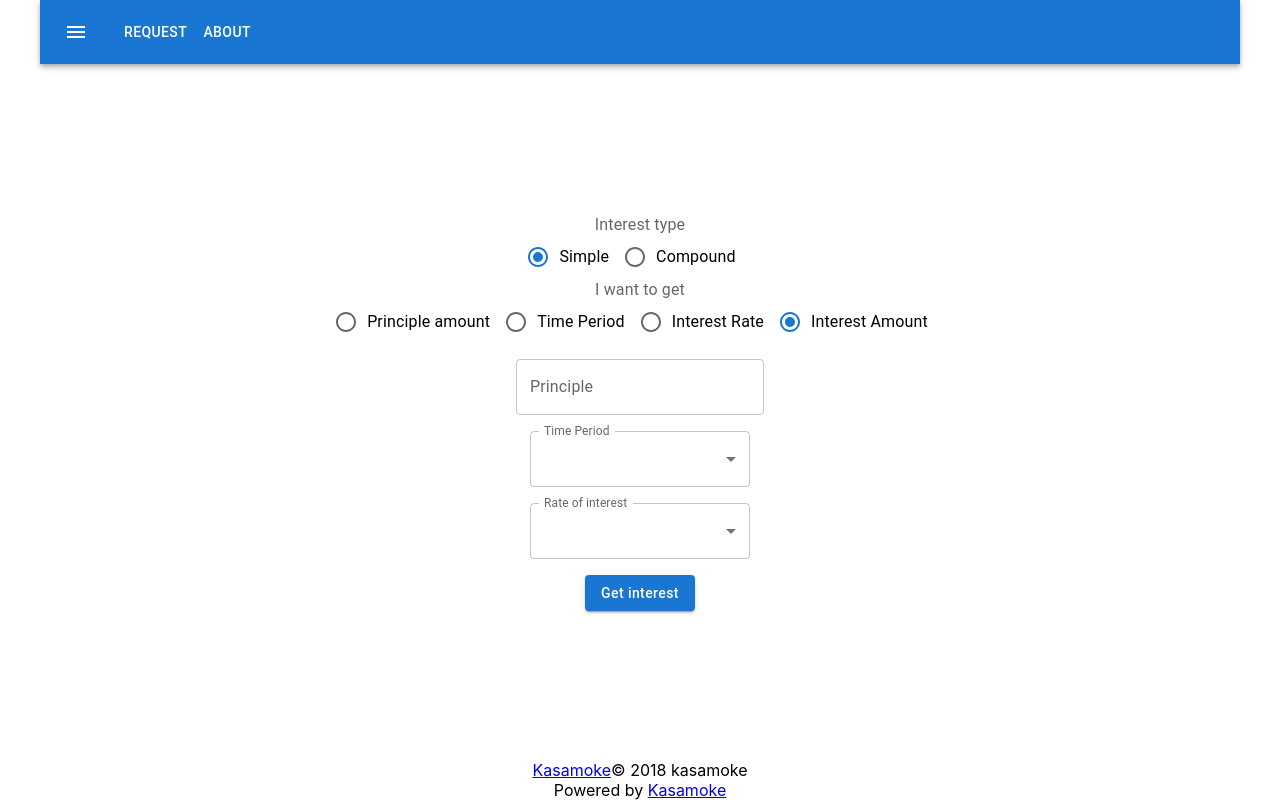
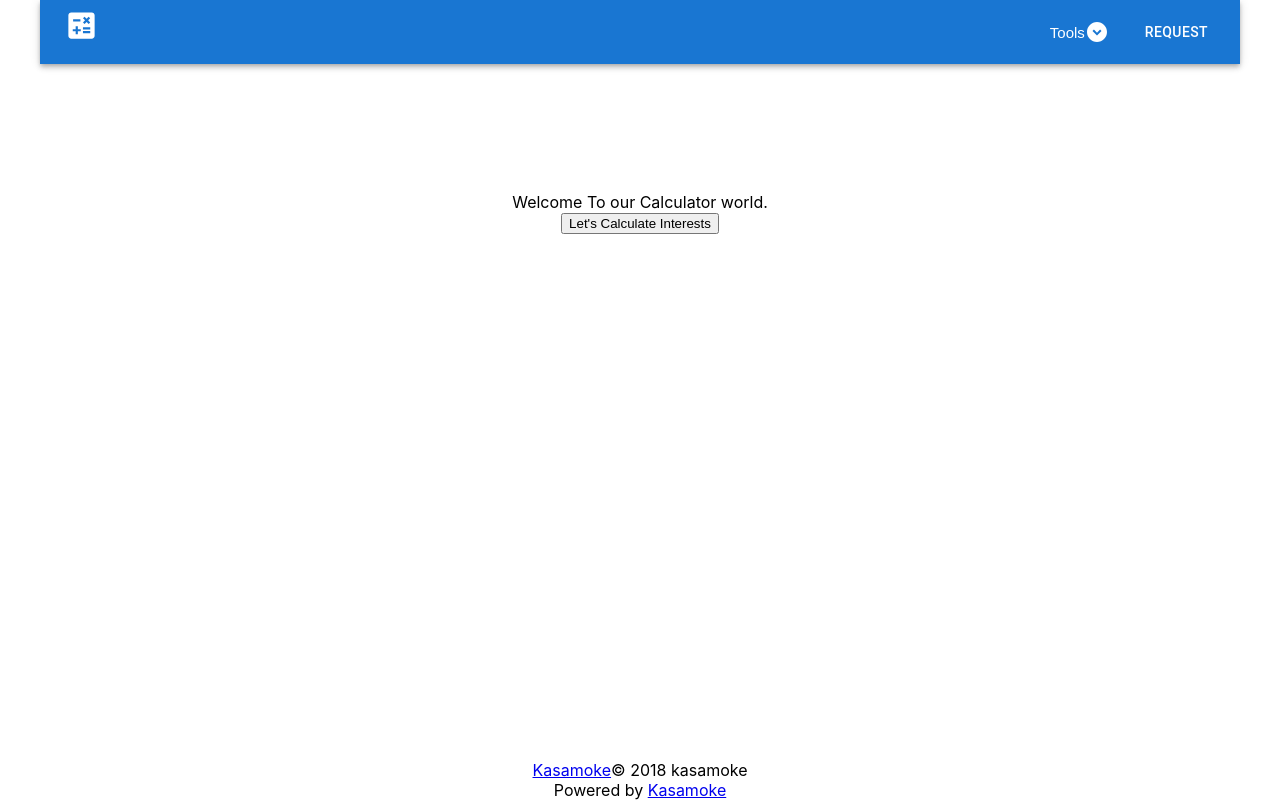
Before and after one commit to nirajpandey034/InterestCalculator, a React (Create React App) app: page / in a window 1280 px wide. Built offline with nearby package versions, Linux system fonts and the light colour scheme.

Commit message:
completed the demo

```diff
--- a/src/App.css
+++ b/src/App.css
@@ -4,7 +4,7 @@
   justify-content: center;
   align-items: center;
   flex-direction: column;
-  height: 100vh;
+  /* height: 100vh; */
 }
 
 @media screen and (max-width: 500px) {
--- a/src/Components/Footer.js
+++ b/src/Components/Footer.js
@@ -3,7 +3,7 @@ import { CFooter, CLink } from "@coreui/react";
 
 function Footer() {
   return (
-    <CFooter>
+    <CFooter style={{position: 'absolute', bottom: 0}}>
       <div>
         <CLink href="https://kasamoke.com" target="_blank">Kasamoke</CLink>
         <span>&copy; 2018 kasamoke</span>
--- a/src/Components/Header.js
+++ b/src/Components/Header.js
@@ -1,32 +1,36 @@
-import * as React from 'react';
-import AppBar from '@mui/material/AppBar';
-import Box from '@mui/material/Box';
-import Toolbar from '@mui/material/Toolbar';
-import Typography from '@mui/material/Typography';
-import Button from '@mui/material/Button';
-import IconButton from '@mui/material/IconButton';
-import MenuIcon from '@mui/icons-material/Menu';
+import * as React from "react";
+import AppBar from "@mui/material/AppBar";
+import Box from "@mui/material/Box";
+import Toolbar from "@mui/material/Toolbar";
+import Button from "@mui/material/Button";
+import MenuBar from "./ManuBar";
+import CalculateIcon from "@mui/icons-material/Calculate";
+import {useNavigate} from 'react-router-dom';
 
 function Header() {
+  const navigate = useNavigate();
   return (
-    <Box sx={{ flexGrow: 1 }}>
+    <Box sx={{ flexGrow: 1 }} style={{marginBottom: '8rem'}}>
       <AppBar position="static">
         <Toolbar>
-          <IconButton
-            size="large"
-            edge="start"
-            color="inherit"
-            aria-label="menu"
-            sx={{ mr: 2 }}
+          <div
+            style={{ display: "flex", flexDirection: "row", width: "inherit" }}
           >
-            <MenuIcon />
-          </IconButton>
-          <Button color="inherit">Request</Button>
-          <Button color="inherit">About</Button>
+            <div style={{ marginRight: "auto" }}>
+              <CalculateIcon fontSize="large" style={{cursor: "pointer"}} onClick={()=>{navigate('/')}}/>
+            </div>
+
+            <div style={{ marginLeft: "auto" }}>
+              <div style={{ display: "flex", flexDirection: "row"}}>
+              <MenuBar />
+              <Button color="inherit">Request</Button>
+              </div>
+            </div>
+          </div>
         </Toolbar>
       </AppBar>
     </Box>
-  )
+  );
 }
 
-export default Header
+export default Header;
--- a/src/Components/Home.js
+++ b/src/Components/Home.js
@@ -1,7 +1,8 @@
 import React from "react";
-import { Routes, Route } from "react-router-dom";
+import { Routes, Route, Outlet } from "react-router-dom";
 import Header from "./Header";
 import Calculator from "./InterestCalculator/Calculator";
+import Welcome from "./Welcome";
 import Footer from "./Footer";
 
 function Home() {
@@ -9,9 +10,11 @@ function Home() {
     <>
       <Header />
       <Routes>
-        <Route path="/" element={<Calculator />} />
+        <Route path="/" element={<Welcome />} />
+        <Route path="interest-calculator" element={<Calculator />} />
       </Routes>
       <Footer />
+      {/* <Outlet /> */}
     </>
   );
 }
--- /dev/null
+++ b/src/Components/ManuBar.js
@@ -0,0 +1,59 @@
+import React from "react";
+import Menu from "@mui/material/Menu";
+import MenuItem from "@mui/material/MenuItem";
+import IconButton from "@mui/material/IconButton";
+import ExpandCircleDownIcon from "@mui/icons-material/ExpandCircleDown";
+import { useNavigate  } from "react-router-dom";
+
+function ManuBar() {
+  const [anchorEl, setAnchorEl] = React.useState(null);
+  const open = Boolean(anchorEl);
+  let navigate = useNavigate();
+  const handleClick = (event) => {
+    setAnchorEl(event.currentTarget);
+  };
+  const handleClose = () => {
+    setAnchorEl(null);
+  };
+
+  return (
+    <div>
+      <IconButton
+        size="large"
+        edge="start"
+        color="inherit"
+        aria-label="menu"
+        sx={{ mr: 2 }}
+        id="basic-button"
+        aria-controls={open ? "basic-menu" : undefined}
+        aria-haspopup="true"
+        aria-expanded={open ? "true" : undefined}
+        onClick={handleClick}
+      >
+        <div
+          style={{
+            display: "flex",
+            alignItems: "center",
+            flexWrap: "wrap",
+          }}
+        >
+          <span style={{ fontSize: "15px" }}>Tools</span>
+          <ExpandCircleDownIcon />
+        </div>
+      </IconButton>
+      <Menu
+        id="basic-menu"
+        anchorEl={anchorEl}
+        open={open}
+        onClose={handleClose}
+        MenuListProps={{
+          "aria-labelledby": "basic-button",
+        }}
+      >
+        <MenuItem onClick={()=>{handleClose();navigate('interest-calculator');}}>Interest Calculator</MenuItem>
+      </Menu>
+    </div>
+  );
+}
+
+export default ManuBar;
--- /dev/null
+++ b/src/Components/Welcome.js
@@ -0,0 +1,16 @@
+import React from "react";
+import { useNavigate } from "react-router-dom";
+
+function Welcome() {
+  let navigate = useNavigate();
+  return (
+    <div>
+      <div>Welcome To our Calculator world.</div>
+      <button style={{cursor:'pointer'}} onClick={() => navigate("interest-calculator")}>
+        Let's Calculate Interests
+      </button>
+    </div>
+  );
+}
+
+export default Welcome;
```
